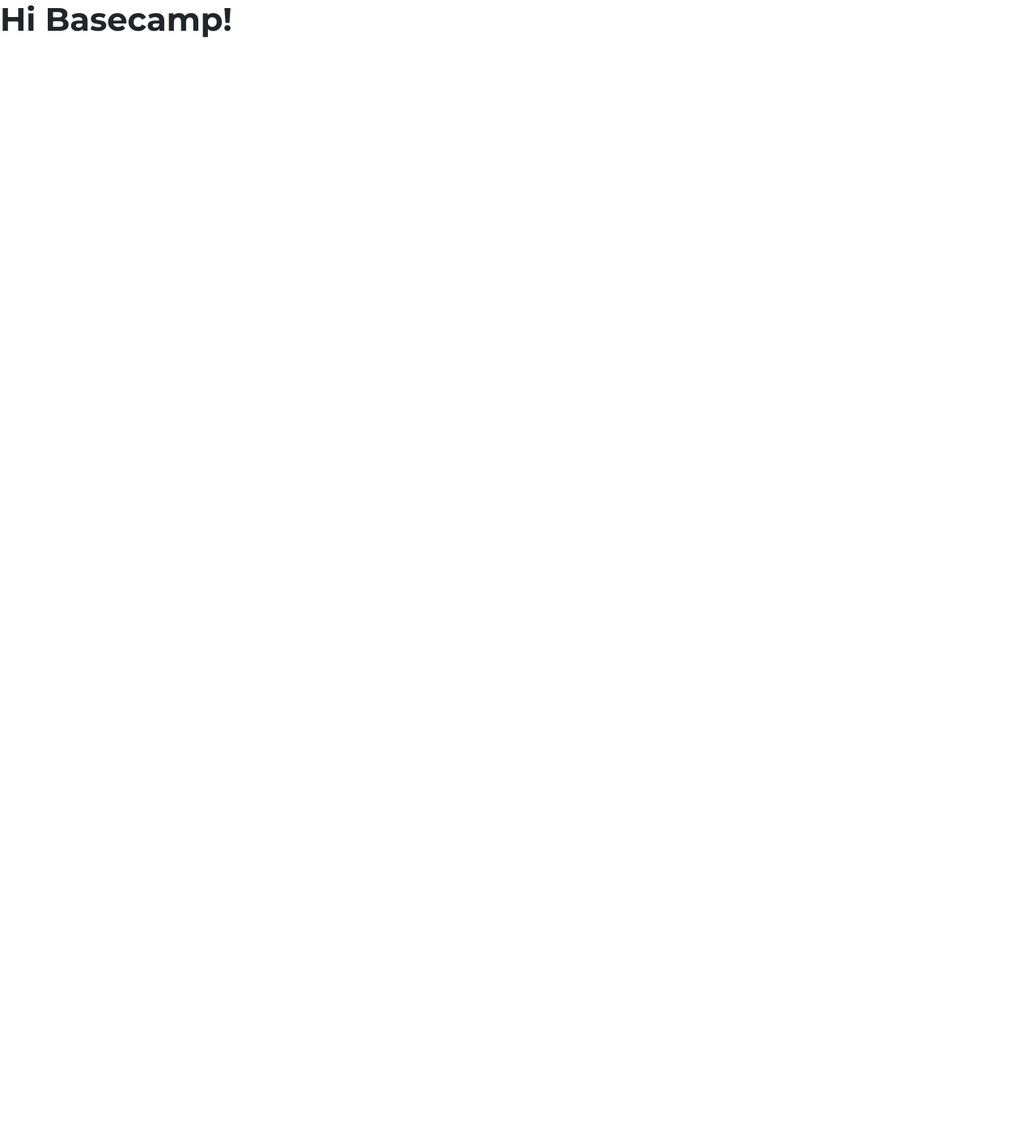
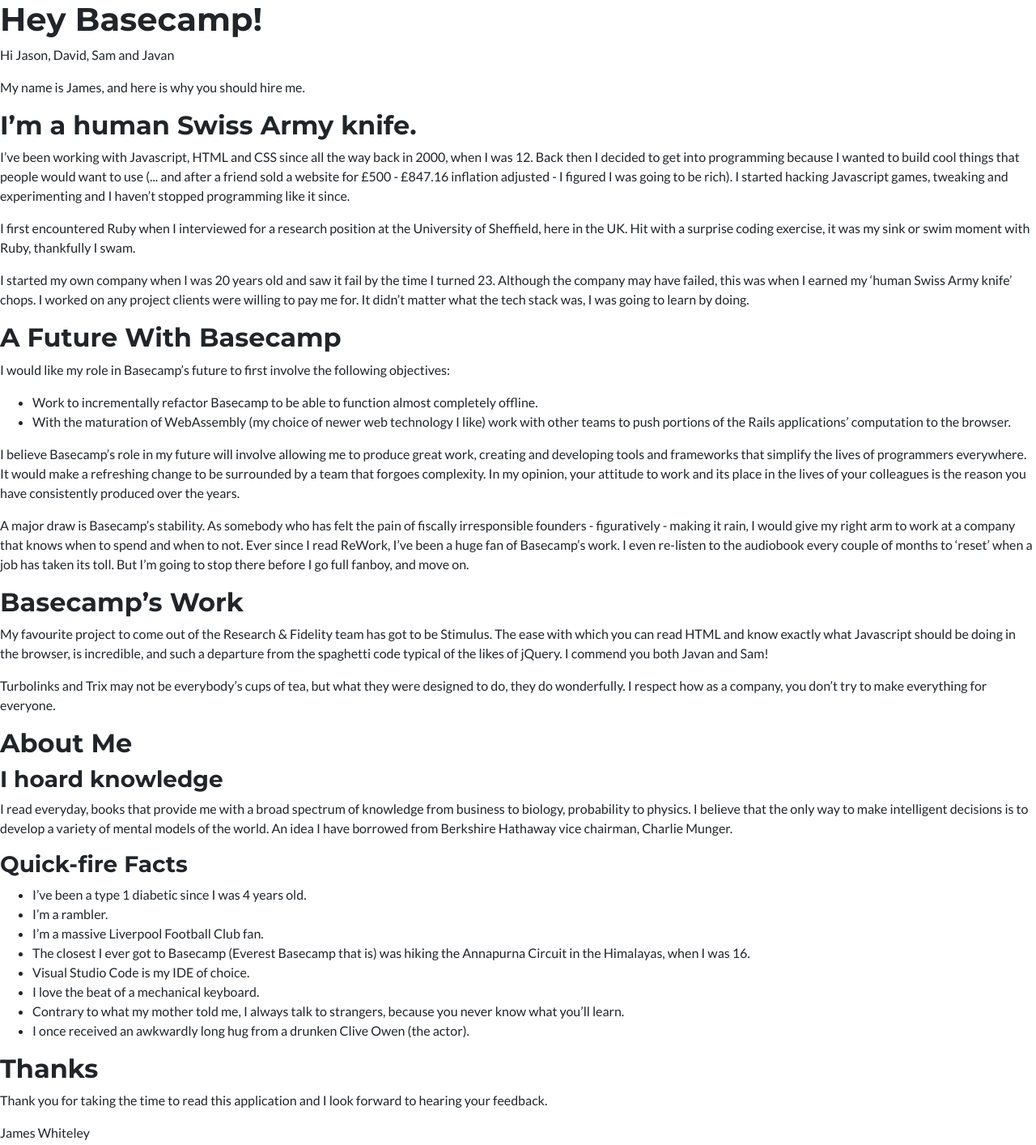
Before and after one commit to james-whiteley/james-whiteley.github.io, a website: page basecamp.html in a window 1280 px wide. Shown: the whole page at 81% size. Before the commit the page ends 800 px from the top, so only its background shows below. Drawn offline with Linux system fonts and the light colour scheme.

Commit message:
Committing cover letter text

```diff
--- a/basecamp.html
+++ b/basecamp.html
@@ -21,7 +21,41 @@
 </head>
 
 <body id="page-top">
-	<h1>Hi Basecamp!</h1>
+	<h1>Hey Basecamp!</h1>
+	<p>Hi Jason, David, Sam and Javan</p>
+	<p>My name is James, and here is why you should hire me.</p>
+	<h2>I’m a human Swiss Army knife.</h2>
+	<p>I’ve been working with Javascript, HTML and CSS since all the way back in 2000, when I was 12. Back then I decided to get into programming because I wanted to build cool things that people would want to use (... and after a friend sold a website for £500 - £847.16 inflation adjusted - I figured I was going to be rich). I started hacking Javascript games, tweaking and experimenting and I haven’t stopped programming like it since.</p>
+	<p>I first encountered Ruby when I interviewed for a research position at the University of Sheffield, here in the UK. Hit with a surprise coding exercise, it was my sink or swim moment with Ruby, thankfully I swam.</p>
+	<p>I started my own company when I was 20 years old and saw it fail by the time I turned 23. Although the company may have failed, this was when I earned my ‘human Swiss Army knife’ chops. I worked on any project clients were willing to pay me for. It didn’t matter what the tech stack was, I was going to learn by doing.</p>
+	<h2>A Future With Basecamp</h2>
+	<p>I would like my role in Basecamp’s future to first involve the following objectives:</p>
+	<ul>
+		<li>Work to incrementally refactor Basecamp to be able to function almost completely offline.</li>
+		<li>With the maturation of WebAssembly (my choice of newer web technology I like) work with other teams to push portions of the Rails applications’ computation to the browser.</li>
+	</ul>
+	<p>I believe Basecamp’s role in my future will involve allowing me to produce great work, creating and developing tools and frameworks that simplify the lives of programmers everywhere. It would make a refreshing change to be surrounded by a team that forgoes complexity. In my opinion, your attitude to work and its place in the lives of your colleagues is the reason you have consistently produced over the years.</p>
+	<p>A major draw is Basecamp’s stability. As somebody who has felt the pain of fiscally irresponsible founders - figuratively - making it rain, I would give my right arm to work at a company that knows when to spend and when to not. Ever since I read ReWork, I’ve been a huge fan of Basecamp’s work. I even re-listen to the audiobook every couple of months to ‘reset’ when a job has taken its toll. But I’m going to stop there before I go full fanboy, and move on.</p>
+	<h2>Basecamp’s Work</h2>
+	<p>My favourite project to come out of the Research & Fidelity team has got to be Stimulus. The ease with which you can read HTML and know exactly what Javascript should be doing in the browser, is incredible, and such a departure from the spaghetti code typical of the likes of jQuery. I commend you both Javan and Sam!</p>
+	<p>Turbolinks and Trix may not be everybody’s cups of tea, but what they were designed to do, they do wonderfully. I respect how as a company, you don’t try to make everything for everyone.</p>
+	<h2>About Me</h2>
+	<h3>I hoard knowledge</h3>
+	<p>I read everyday, books that provide me with a broad spectrum of knowledge from business to biology, probability to physics. I believe that the only way to make intelligent decisions is to develop a variety of mental models of the world. An idea I have borrowed from Berkshire Hathaway vice chairman, Charlie Munger.</p>
+	<h3>Quick-fire Facts</h3>
+	<ul>
+		<li>I’ve been a type 1 diabetic since I was 4 years old.</li>
+		<li>I’m a rambler.</li>
+		<li>I’m a massive Liverpool Football Club fan.</li>
+		<li>The closest I ever got to Basecamp (Everest Basecamp that is) was hiking the Annapurna Circuit in the Himalayas, when I was 16.</li>
+		<li>Visual Studio Code is my IDE of choice.</li>
+		<li>I love the beat of a mechanical keyboard.</li>
+		<li>Contrary to what my mother told me, I always talk to strangers, because you never know what you’ll learn.</li>
+		<li>I once received an awkwardly long hug from a drunken Clive Owen (the actor).</li>
+	</ul>
+	<h2>Thanks</h2>
+	<p>Thank you for taking the time to read this application and I look forward to hearing your feedback.</p>
+	<p>James Whiteley</p>
 </body>
 
 </html>
```
